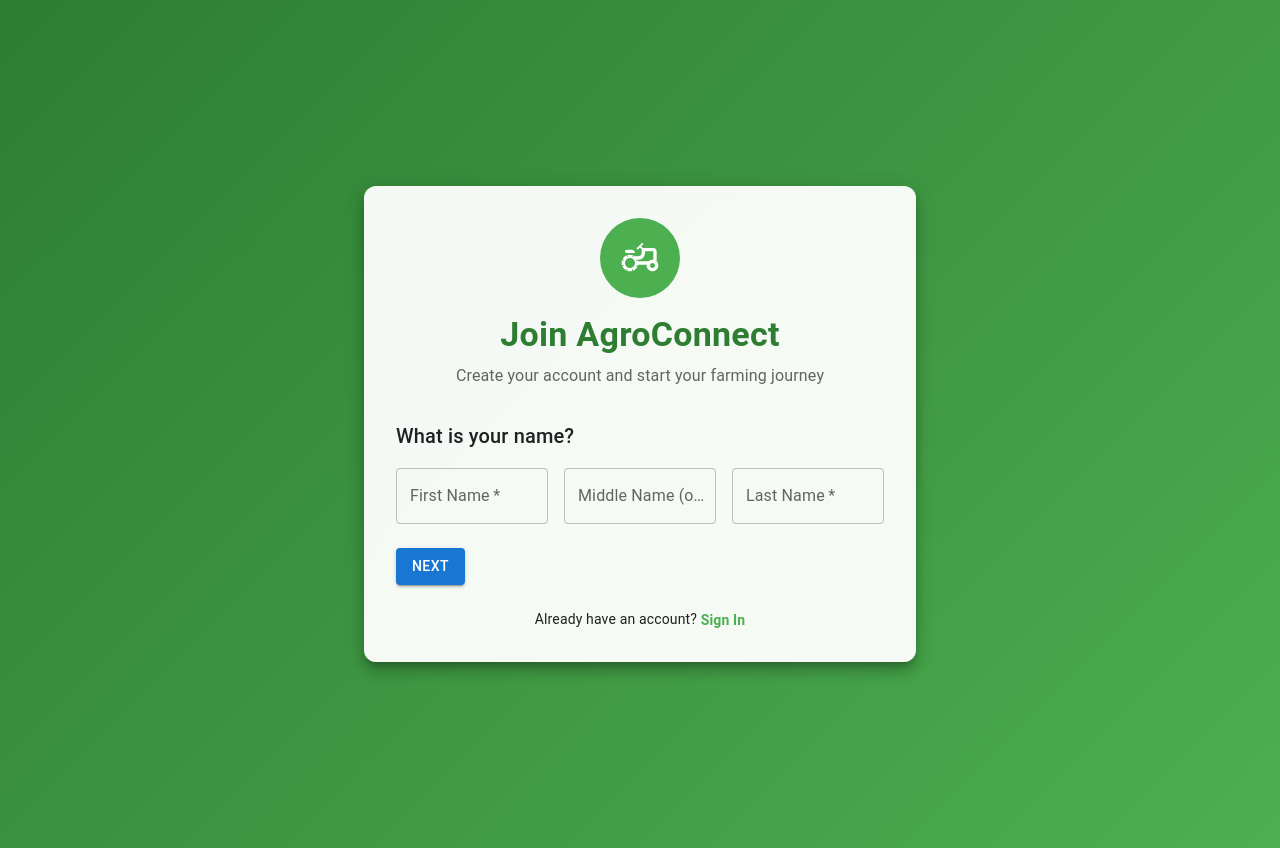
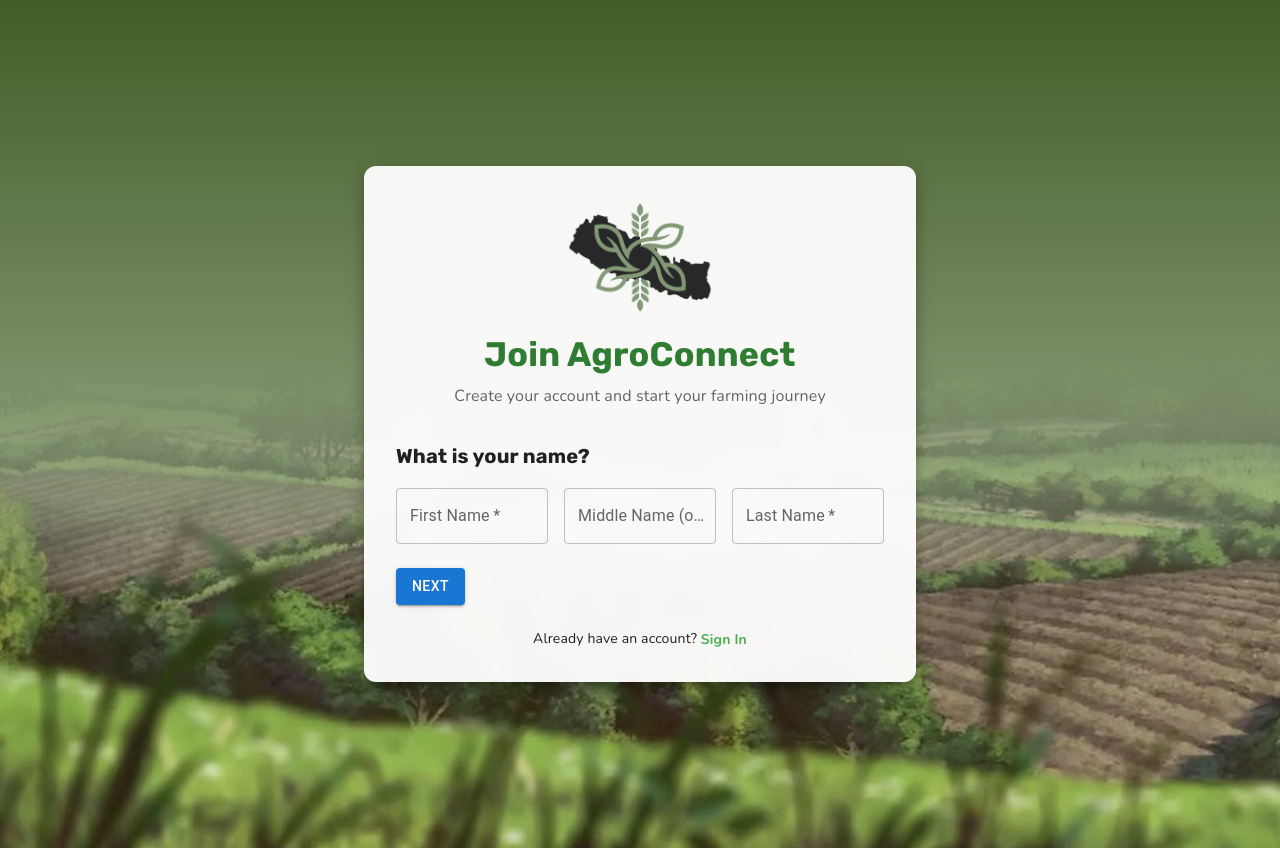
Before and after one commit to AnilRana675/AgroConnect-frontend, a React (Create React App) app: page /signup in a window 1280 px wide. Built offline with nearby package versions, Linux system fonts and the light colour scheme.

Commit message:
feat: unify branding, update logo, and clean up linter warnings

```diff
--- a/src/components/ForgotPasswordPage.tsx
+++ b/src/components/ForgotPasswordPage.tsx
@@ -9,7 +9,6 @@ import {
   Alert,
   Link,
 } from '@mui/material';
-import { AgricultureOutlined } from '@mui/icons-material';
 import { useNavigate } from 'react-router-dom';
 import axios from 'axios';
 
@@ -149,7 +148,46 @@ const ForgotPasswordPage: React.FC = () => {
     <Box
       sx={{
         minHeight: '100vh',
-        background: 'linear-gradient(135deg, #2e7d32 0%, #4caf50 100%)',
+        width: '100vw',
+        position: 'relative',
+        overflow: 'hidden',
+      }}
+    >
+      {/* Background Image */}
+      <Box
+        sx={{
+          position: 'absolute',
+          top: 0,
+          left: 0,
+          width: '100%',
+          height: '100%',
+          backgroundImage: `url(${require('../assets/background.png')})`,
+          backgroundSize: 'cover',
+          backgroundPosition: 'center',
+          filter: 'blur(0.5px) brightness(0.95)',
+          zIndex: 2,
+        }}
+      />
+      {/* Green Overlay */}
+      <Box
+        sx={{
+          position: 'absolute',
+          top: 0,
+          left: 0,
+          width: '100%',
+          height: '100%',
+          background:
+            'linear-gradient(180deg, rgba(33,65,0,0.85) 0%, rgba(33,65,0,0.5) 60%, rgba(33,65,0,0) 100%)',
+          opacity: 1,
+          zIndex: 1,
+        }}
+      />
+      {/* Content */}
+      <Box
+        sx={{
+          position: 'relative',
+          zIndex: 3,
+          minHeight: '100vh',
           display: 'flex',
           alignItems: 'center',
           justifyContent: 'center',
@@ -170,26 +208,44 @@ const ForgotPasswordPage: React.FC = () => {
             <Box sx={{ textAlign: 'center', mb: 4 }}>
               <Box
                 sx={{
-                display: 'inline-flex',
+                  display: 'flex',
                   alignItems: 'center',
                   justifyContent: 'center',
-                width: 80,
-                height: 80,
-                backgroundColor: '#4caf50',
-                borderRadius: '50%',
                   mb: 2,
                 }}
               >
-              <AgricultureOutlined sx={{ fontSize: 40, color: 'white' }} />
+                <img
+                  src={require('../assets/soloLogo.png')}
+                  alt='AgroConnect Logo'
+                  style={{
+                    maxWidth: '100%',
+                    maxHeight: 120,
+                    height: 'auto',
+                    width: 'auto',
+                    display: 'block',
+                  }}
+                />
               </Box>
               <Typography
                 variant='h4'
                 component='h1'
-              sx={{ fontWeight: 'bold', color: '#2e7d32', mb: 1 }}
+                sx={{
+                  fontWeight: 'bold',
+                  color: '#2e7d32',
+                  mb: 1,
+                  fontFamily: 'Rubik, sans-serif',
+                }}
               >
                 Reset Password
               </Typography>
-            <Typography variant='body1' sx={{ color: 'text.secondary', mb: 2 }}>
+              <Typography
+                variant='body1'
+                sx={{
+                  color: 'text.secondary',
+                  mb: 2,
+                  fontFamily: 'Nunito, sans-serif',
+                }}
+              >
                 {step === 1
                   ? 'Enter your email address to begin password reset.'
                   : step === 2
@@ -348,7 +404,10 @@ const ForgotPasswordPage: React.FC = () => {
 
             {/* Links */}
             <Box sx={{ textAlign: 'center' }}>
-            <Typography variant='body2' sx={{ mb: 2 }}>
+              <Typography
+                variant='body2'
+                sx={{ mb: 2, fontFamily: 'Nunito, sans-serif' }}
+              >
                 Remember your password?{' '}
                 <Link
                   component='button'
@@ -361,12 +420,16 @@ const ForgotPasswordPage: React.FC = () => {
                     '&:hover': {
                       textDecoration: 'underline',
                     },
+                    fontFamily: 'Nunito, sans-serif',
                   }}
                 >
                   Sign In
                 </Link>
               </Typography>
-            <Typography variant='body2'>
+              <Typography
+                variant='body2'
+                sx={{ fontFamily: 'Nunito, sans-serif' }}
+              >
                 Don't have an account?{' '}
                 <Link
                   component='button'
@@ -379,6 +442,7 @@ const ForgotPasswordPage: React.FC = () => {
                     '&:hover': {
                       textDecoration: 'underline',
                     },
+                    fontFamily: 'Nunito, sans-serif',
                   }}
                 >
                   Sign Up
@@ -405,6 +469,7 @@ const ForgotPasswordPage: React.FC = () => {
           </Paper>
         </Container>
       </Box>
+    </Box>
   );
 };
 
--- a/src/components/LoginPage.tsx
+++ b/src/components/LoginPage.tsx
@@ -11,13 +11,7 @@ import {
   InputAdornment,
   IconButton,
 } from '@mui/material';
-import {
-  Email,
-  Lock,
-  Visibility,
-  VisibilityOff,
-  AgricultureOutlined,
-} from '@mui/icons-material';
+import { Email, Lock, Visibility, VisibilityOff } from '@mui/icons-material';
 import { useNavigate } from 'react-router-dom';
 import axios from 'axios';
 
@@ -78,7 +72,46 @@ const LoginPage: React.FC = () => {
     <Box
       sx={{
         minHeight: '100vh',
-        background: 'linear-gradient(135deg, #2e7d32 0%, #4caf50 100%)',
+        width: '100vw',
+        position: 'relative',
+        overflow: 'hidden',
+      }}
+    >
+      {/* Background Image */}
+      <Box
+        sx={{
+          position: 'absolute',
+          top: 0,
+          left: 0,
+          width: '100%',
+          height: '100%',
+          backgroundImage: `url(${require('../assets/background.png')})`,
+          backgroundSize: 'cover',
+          backgroundPosition: 'center',
+          filter: 'blur(0.5px) brightness(0.95)',
+          zIndex: 2,
+        }}
+      />
+      {/* Green Overlay */}
+      <Box
+        sx={{
+          position: 'absolute',
+          top: 0,
+          left: 0,
+          width: '100%',
+          height: '100%',
+          background:
+            'linear-gradient(180deg, rgba(33,65,0,0.85) 0%, rgba(33,65,0,0.5) 60%, rgba(33,65,0,0) 100%)',
+          opacity: 1,
+          zIndex: 1,
+        }}
+      />
+      {/* Content */}
+      <Box
+        sx={{
+          position: 'relative',
+          zIndex: 3,
+          minHeight: '100vh',
           display: 'flex',
           alignItems: 'center',
           justifyContent: 'center',
@@ -99,17 +132,23 @@ const LoginPage: React.FC = () => {
             <Box sx={{ textAlign: 'center', mb: 4 }}>
               <Box
                 sx={{
-                display: 'inline-flex',
+                  display: 'flex',
                   alignItems: 'center',
                   justifyContent: 'center',
-                width: 80,
-                height: 80,
-                backgroundColor: '#4caf50',
-                borderRadius: '50%',
                   mb: 2,
                 }}
               >
-              <AgricultureOutlined sx={{ fontSize: 40, color: 'white' }} />
+                <img
+                  src={require('../assets/soloLogo.png')}
+                  alt='AgroConnect Logo'
+                  style={{
+                    maxWidth: '100%',
+                    maxHeight: 120,
+                    height: 'auto',
+                    width: 'auto',
+                    display: 'block',
+                  }}
+                />
               </Box>
               <Typography
                 variant='h4'
@@ -118,6 +157,7 @@ const LoginPage: React.FC = () => {
                   fontWeight: 'bold',
                   color: '#2e7d32',
                   mb: 1,
+                  fontFamily: 'Rubik, sans-serif',
                 }}
               >
                 Welcome Back
@@ -127,6 +167,7 @@ const LoginPage: React.FC = () => {
                 sx={{
                   color: 'text.secondary',
                   mb: 2,
+                  fontFamily: 'Nunito, sans-serif',
                 }}
               >
                 Sign in to your AgroConnect account
@@ -141,7 +182,11 @@ const LoginPage: React.FC = () => {
             )}
 
             {/* Login Form */}
-          <Box component='form' onSubmit={handleSubmit} sx={{ width: '100%' }}>
+            <Box
+              component='form'
+              onSubmit={handleSubmit}
+              sx={{ width: '100%' }}
+            >
               <TextField
                 fullWidth
                 label='Email Address'
@@ -231,7 +276,10 @@ const LoginPage: React.FC = () => {
 
               {/* Links */}
               <Box sx={{ textAlign: 'center' }}>
-              <Typography variant='body2' sx={{ mb: 2 }}>
+                <Typography
+                  variant='body2'
+                  sx={{ mb: 2, fontFamily: 'Nunito, sans-serif' }}
+                >
                   Don't have an account?{' '}
                   <Link
                     component='button'
@@ -244,12 +292,16 @@ const LoginPage: React.FC = () => {
                       '&:hover': {
                         textDecoration: 'underline',
                       },
+                      fontFamily: 'Nunito, sans-serif',
                     }}
                   >
                     Sign Up
                   </Link>
                 </Typography>
-              <Typography variant='body2'>
+                <Typography
+                  variant='body2'
+                  sx={{ fontFamily: 'Nunito, sans-serif' }}
+                >
                   <Link
                     component='button'
                     type='button'
@@ -261,6 +313,7 @@ const LoginPage: React.FC = () => {
                       '&:hover': {
                         textDecoration: 'underline',
                       },
+                      fontFamily: 'Nunito, sans-serif',
                     }}
                   >
                     Forgot Password?
@@ -277,6 +330,7 @@ const LoginPage: React.FC = () => {
                 sx={{
                   color: '#666',
                   textTransform: 'none',
+                  fontFamily: 'Nunito, sans-serif',
                   '&:hover': {
                     backgroundColor: 'rgba(0,0,0,0.04)',
                   },
@@ -288,6 +342,7 @@ const LoginPage: React.FC = () => {
           </Paper>
         </Container>
       </Box>
+    </Box>
   );
 };
 
--- a/src/components/SignUpPage.tsx
+++ b/src/components/SignUpPage.tsx
@@ -12,11 +12,7 @@ import {
   IconButton,
   MenuItem,
 } from '@mui/material';
-import {
-  Visibility,
-  VisibilityOff,
-  AgricultureOutlined,
-} from '@mui/icons-material';
+import { Visibility, VisibilityOff } from '@mui/icons-material';
 import { useNavigate } from 'react-router-dom';
 import axios from 'axios';
 import {
@@ -200,7 +196,46 @@ const SignUpPage: React.FC = () => {
     <Box
       sx={{
         minHeight: '100vh',
-        background: 'linear-gradient(135deg, #2e7d32 0%, #4caf50 100%)',
+        width: '100vw',
+        position: 'relative',
+        overflow: 'hidden',
+      }}
+    >
+      {/* Background Image */}
+      <Box
+        sx={{
+          position: 'absolute',
+          top: 0,
+          left: 0,
+          width: '100%',
+          height: '100%',
+          backgroundImage: `url(${require('../assets/background.png')})`,
+          backgroundSize: 'cover',
+          backgroundPosition: 'center',
+          filter: 'blur(0.5px) brightness(0.95)',
+          zIndex: 2,
+        }}
+      />
+      {/* Green Overlay */}
+      <Box
+        sx={{
+          position: 'absolute',
+          top: 0,
+          left: 0,
+          width: '100%',
+          height: '100%',
+          background:
+            'linear-gradient(180deg, rgba(33,65,0,0.85) 0%, rgba(33,65,0,0.5) 60%, rgba(33,65,0,0) 100%)',
+          opacity: 1,
+          zIndex: 1,
+        }}
+      />
+      {/* Content */}
+      <Box
+        sx={{
+          position: 'relative',
+          zIndex: 3,
+          minHeight: '100vh',
           display: 'flex',
           alignItems: 'center',
           justifyContent: 'center',
@@ -221,26 +256,44 @@ const SignUpPage: React.FC = () => {
             <Box sx={{ textAlign: 'center', mb: 4 }}>
               <Box
                 sx={{
-                display: 'inline-flex',
+                  display: 'flex',
                   alignItems: 'center',
                   justifyContent: 'center',
-                width: 80,
-                height: 80,
-                backgroundColor: '#4caf50',
-                borderRadius: '50%',
                   mb: 2,
                 }}
               >
-              <AgricultureOutlined sx={{ fontSize: 40, color: 'white' }} />
+                <img
+                  src={require('../assets/soloLogo.png')}
+                  alt='AgroConnect Logo'
+                  style={{
+                    maxWidth: '100%',
+                    maxHeight: 120,
+                    height: 'auto',
+                    width: 'auto',
+                    display: 'block',
+                  }}
+                />
               </Box>
               <Typography
                 variant='h4'
                 component='h1'
-              sx={{ fontWeight: 'bold', color: '#2e7d32', mb: 1 }}
+                sx={{
+                  fontWeight: 'bold',
+                  color: '#2e7d32',
+                  mb: 1,
+                  fontFamily: 'Rubik, sans-serif',
+                }}
               >
                 Join AgroConnect
               </Typography>
-            <Typography variant='body1' sx={{ color: 'text.secondary', mb: 2 }}>
+              <Typography
+                variant='body1'
+                sx={{
+                  color: 'text.secondary',
+                  mb: 2,
+                  fontFamily: 'Nunito, sans-serif',
+                }}
+              >
                 Create your account and start your farming journey
               </Typography>
             </Box>
@@ -258,10 +311,15 @@ const SignUpPage: React.FC = () => {
             )}
 
             {/* Step Form */}
-          <form onSubmit={step === 7 ? handleSubmit : e => e.preventDefault()}>
+            <form
+              onSubmit={step === 7 ? handleSubmit : e => e.preventDefault()}
+            >
               {step === 1 && (
                 <>
-                <Typography variant='h6' sx={{ mb: 2 }}>
+                  <Typography
+                    variant='h6'
+                    sx={{ mb: 2, fontFamily: 'Rubik, sans-serif' }}
+                  >
                     What is your name?
                   </Typography>
                   <Box sx={{ display: 'flex', gap: 2, mb: 3 }}>
@@ -293,7 +351,10 @@ const SignUpPage: React.FC = () => {
               )}
               {step === 2 && (
                 <>
-                <Typography variant='h6' sx={{ mb: 2 }}>
+                  <Typography
+                    variant='h6'
+                    sx={{ mb: 2, fontFamily: 'Rubik, sans-serif' }}
+                  >
                     Which area are you located in?
                   </Typography>
                   <TextField
@@ -324,17 +385,22 @@ const SignUpPage: React.FC = () => {
                     disabled={!formData.province}
                   >
                     {formData.province &&
-                    getDistrictsByProvince(formData.province).map(district => (
+                      getDistrictsByProvince(formData.province).map(
+                        district => (
                           <MenuItem key={district} value={district}>
                             {district}
                           </MenuItem>
-                    ))}
+                        ),
+                      )}
                   </TextField>
                 </>
               )}
               {step === 3 && (
                 <>
-                <Typography variant='h6' sx={{ mb: 2 }}>
+                  <Typography
+                    variant='h6'
+                    sx={{ mb: 2, fontFamily: 'Rubik, sans-serif' }}
+                  >
                     What type of agriculture are you primarily involved in?
                   </Typography>
                   <TextField
@@ -357,7 +423,10 @@ const SignUpPage: React.FC = () => {
               )}
               {step === 4 && (
                 <>
-                <Typography variant='h6' sx={{ mb: 2 }}>
+                  <Typography
+                    variant='h6'
+                    sx={{ mb: 2, fontFamily: 'Rubik, sans-serif' }}
+                  >
                     What is the economic scale of your agriculture?
                   </Typography>
                   <TextField
@@ -380,7 +449,10 @@ const SignUpPage: React.FC = () => {
               )}
               {step === 5 && (
                 <>
-                <Typography variant='h6' sx={{ mb: 2 }}>
+                  <Typography
+                    variant='h6'
+                    sx={{ mb: 2, fontFamily: 'Rubik, sans-serif' }}
+                  >
                     What is your email address?
                   </Typography>
                   <TextField
@@ -397,7 +469,10 @@ const SignUpPage: React.FC = () => {
               )}
               {step === 6 && (
                 <>
-                <Typography variant='h6' sx={{ mb: 2 }}>
+                  <Typography
+                    variant='h6'
+                    sx={{ mb: 2, fontFamily: 'Rubik, sans-serif' }}
+                  >
                     Create a password for your account.
                   </Typography>
                   <TextField
@@ -454,7 +529,10 @@ const SignUpPage: React.FC = () => {
               )}
               {step === 7 && (
                 <>
-                <Typography variant='h6' sx={{ mb: 2 }}>
+                  <Typography
+                    variant='h6'
+                    sx={{ mb: 2, fontFamily: 'Rubik, sans-serif' }}
+                  >
                     Create a 4-digit PIN (for password reset)
                   </Typography>
                   <TextField
@@ -491,7 +569,12 @@ const SignUpPage: React.FC = () => {
                   />
                   <Typography
                     variant='body2'
-                  sx={{ mb: 3, color: 'text.secondary', textAlign: 'center' }}
+                    sx={{
+                      mb: 3,
+                      color: 'text.secondary',
+                      textAlign: 'center',
+                      fontFamily: 'Nunito, sans-serif',
+                    }}
                   >
                     Please remember this PIN. You will need it to reset your
                     password if you forget it.
@@ -529,7 +612,10 @@ const SignUpPage: React.FC = () => {
 
             {/* Links */}
             <Box sx={{ textAlign: 'center', mt: 3 }}>
-            <Typography variant='body2'>
+              <Typography
+                variant='body2'
+                sx={{ fontFamily: 'Nunito, sans-serif' }}
+              >
                 Already have an account?{' '}
                 <Link
                   component='button'
@@ -542,6 +628,7 @@ const SignUpPage: React.FC = () => {
                     '&:hover': {
                       textDecoration: 'underline',
                     },
+                    fontFamily: 'Nunito, sans-serif',
                   }}
                 >
                   Sign In
@@ -551,6 +638,7 @@ const SignUpPage: React.FC = () => {
           </Paper>
         </Container>
       </Box>
+    </Box>
   );
 };
 
```
Also changed, not shown: src/components/LandingPage.tsx (+13 -4 lines), src/assets/soloLogo.png (added). Lines whose indentation alone changed are shown as unchanged.
